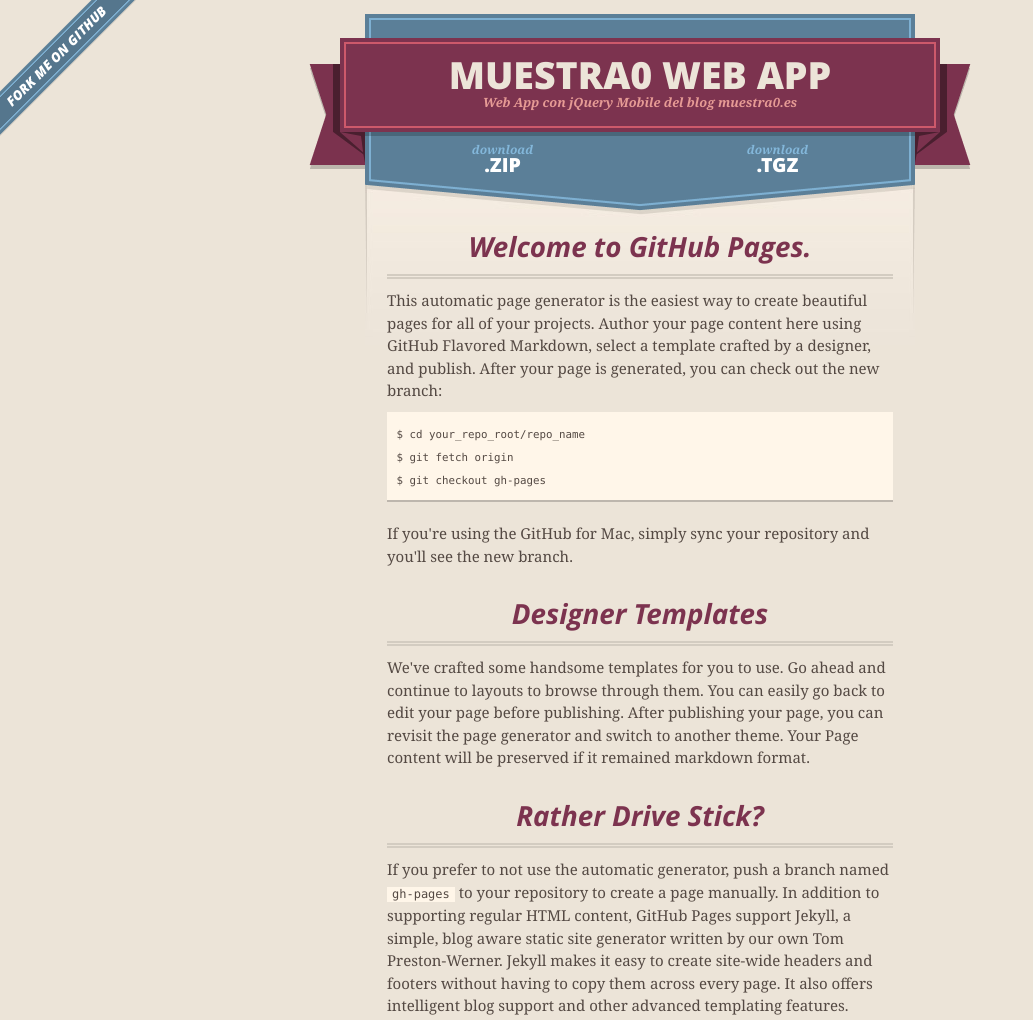
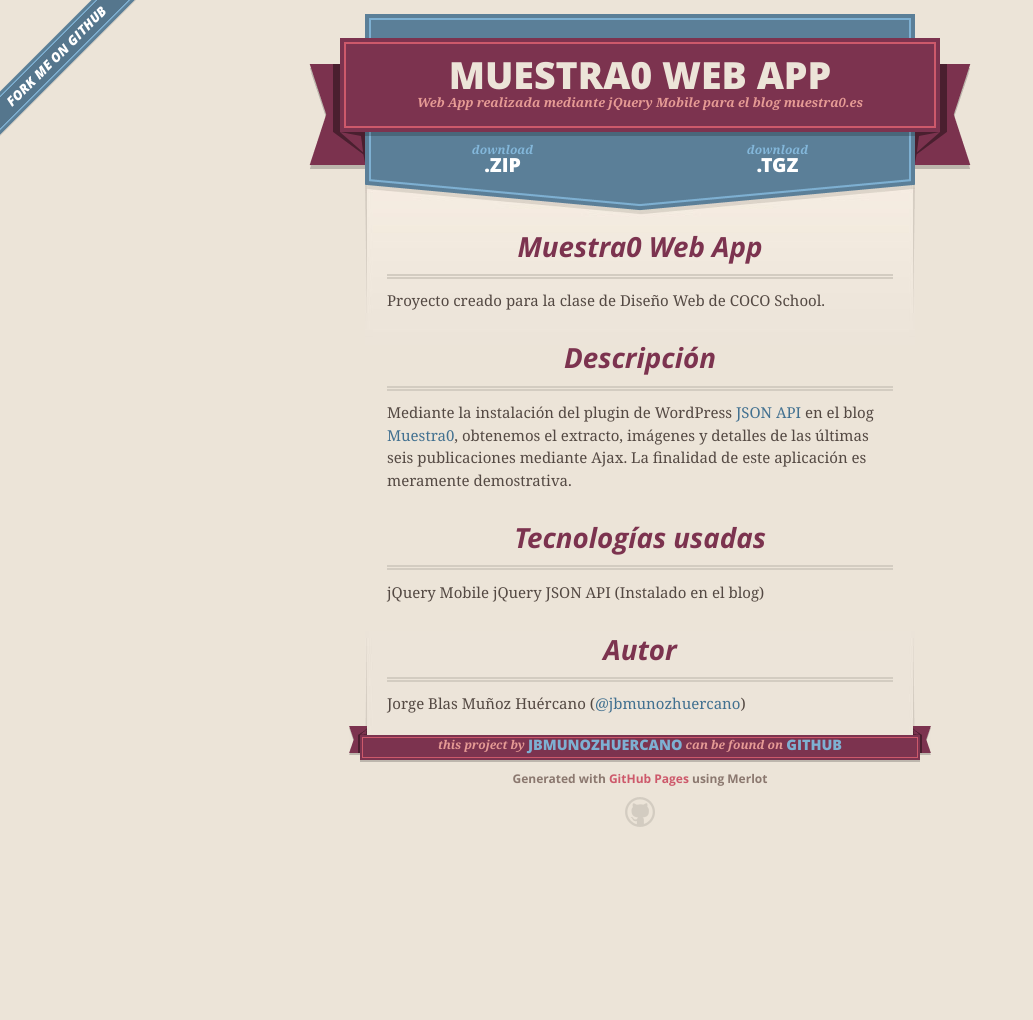
Before and after one commit to jbmunozhuercano/Muestra0-Web-App, a plain HTML site: page index.html in a window 1280 px wide. Shown: the top 1020 px of the page, without its empty margins (0-1033 px from the left). After the commit the page ends 867 px from the top, so only its background shows below. Drawn offline with nearby package versions, Linux system fonts and the light colour scheme.

```diff
--- a/index.html
+++ b/index.html
@@ -28,7 +28,7 @@
         <span class="ribbon-outer">
           <span class="ribbon-inner">
             <h1>Muestra0 Web App</h1>
-            <h2>Web App con jQuery Mobile del blog muestra0.es</h2>
+            <h2>Web App realizada mediante jQuery Mobile para el blog muestra0.es</h2>
           </span>
           <span class="left-tail"></span>
           <span class="right-tail"></span>
@@ -47,36 +47,27 @@
 
       <section id="main_content">
         <h3>
-<a id="welcome-to-github-pages" class="anchor" href="#welcome-to-github-pages" aria-hidden="true"><span class="octicon octicon-link"></span></a>Welcome to GitHub Pages.</h3>
+<a id="muestra0-web-app" class="anchor" href="#muestra0-web-app" aria-hidden="true"><span class="octicon octicon-link"></span></a>Muestra0 Web App</h3>
 
-<p>This automatic page generator is the easiest way to create beautiful pages for all of your projects. Author your page content here using GitHub Flavored Markdown, select a template crafted by a designer, and publish. After your page is generated, you can check out the new branch:</p>
-
-<pre><code>$ cd your_repo_root/repo_name
-$ git fetch origin
-$ git checkout gh-pages
-</code></pre>
-
-<p>If you're using the GitHub for Mac, simply sync your repository and you'll see the new branch.</p>
+<p>Proyecto creado para la clase de Diseño Web de COCO School.</p>
 
 <h3>
-<a id="designer-templates" class="anchor" href="#designer-templates" aria-hidden="true"><span class="octicon octicon-link"></span></a>Designer Templates</h3>
+<a id="descripción" class="anchor" href="#descripci%C3%B3n" aria-hidden="true"><span class="octicon octicon-link"></span></a>Descripción</h3>
 
-<p>We've crafted some handsome templates for you to use. Go ahead and continue to layouts to browse through them. You can easily go back to edit your page before publishing. After publishing your page, you can revisit the page generator and switch to another theme. Your Page content will be preserved if it remained markdown format.</p>
+<p>Mediante la instalación del plugin de WordPress <a href="https://wordpress.org/plugins/json-api/">JSON API</a> en el blog <a href="http://muestra0.es">Muestra0</a>, obtenemos el extracto, imágenes y detalles de las últimas seis publicaciones mediante Ajax.
+La finalidad de este aplicación es meramente demostrativa.</p>
 
 <h3>
-<a id="rather-drive-stick" class="anchor" href="#rather-drive-stick" aria-hidden="true"><span class="octicon octicon-link"></span></a>Rather Drive Stick?</h3>
+<a id="tecnologías-usadas" class="anchor" href="#tecnolog%C3%ADas-usadas" aria-hidden="true"><span class="octicon octicon-link"></span></a>Tecnologías usadas</h3>
 
-<p>If you prefer to not use the automatic generator, push a branch named <code>gh-pages</code> to your repository to create a page manually. In addition to supporting regular HTML content, GitHub Pages support Jekyll, a simple, blog aware static site generator written by our own Tom Preston-Werner. Jekyll makes it easy to create site-wide headers and footers without having to copy them across every page. It also offers intelligent blog support and other advanced templating features.</p>
+<p>jQuery Mobile
+jQuery
+JSON API (Instalado en el blog)</p>
 
 <h3>
-<a id="authors-and-contributors" class="anchor" href="#authors-and-contributors" aria-hidden="true"><span class="octicon octicon-link"></span></a>Authors and Contributors</h3>
+<a id="autor" class="anchor" href="#autor" aria-hidden="true"><span class="octicon octicon-link"></span></a>Autor</h3>
 
-<p>You can <a href="https://github.com/blog/821" class="user-mention">@mention</a> a GitHub username to generate a link to their profile. The resulting <code>&lt;a&gt;</code> element will link to the contributor's GitHub Profile. For example: In 2007, Chris Wanstrath (<a href="https://github.com/defunkt" class="user-mention">@defunkt</a>), PJ Hyett (<a href="https://github.com/pjhyett" class="user-mention">@pjhyett</a>), and Tom Preston-Werner (<a href="https://github.com/mojombo" class="user-mention">@mojombo</a>) founded GitHub.</p>
-
-<h3>
-<a id="support-or-contact" class="anchor" href="#support-or-contact" aria-hidden="true"><span class="octicon octicon-link"></span></a>Support or Contact</h3>
-
-<p>Having trouble with Pages? Check out the documentation at <a href="https://help.github.com/pages">https://help.github.com/pages</a> or contact <a href="mailto:support@github.com">support@github.com</a> and we’ll help you sort it out.</p>
+<p>Jorge Blas Muñoz Huércano (<a href="https://github.com/jbmunozhuercano" class="user-mention">@jbmunozhuercano</a>)</p>
       </section>
 
       <footer>
```
Also changed, not shown: params.json (+1 -1 lines).
